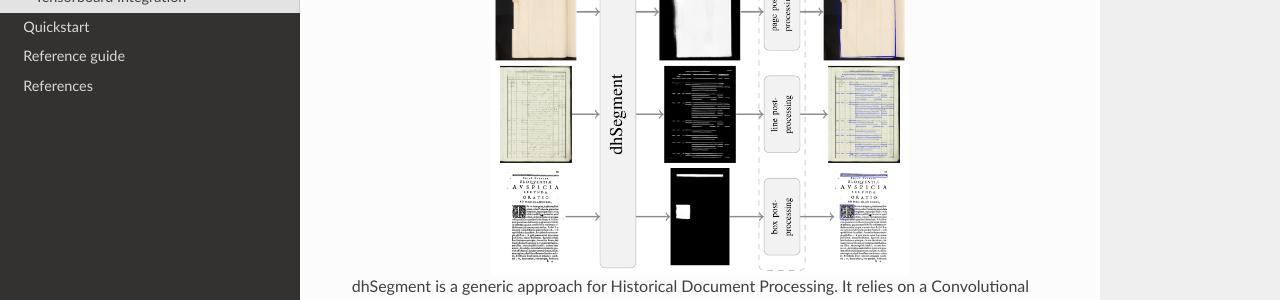
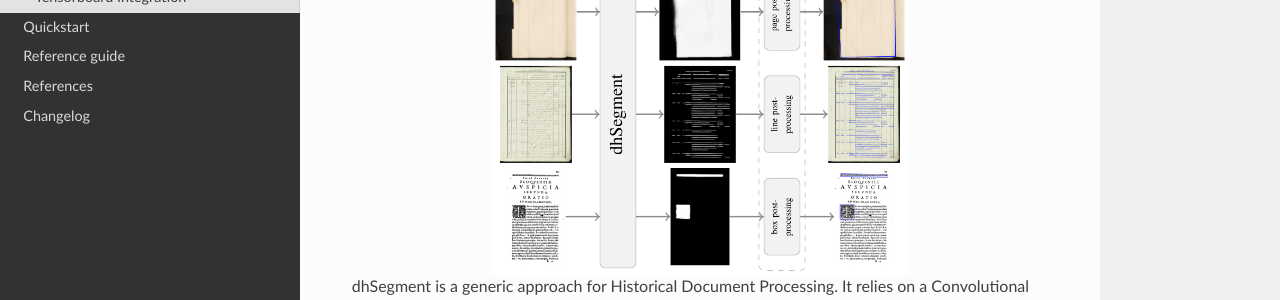
Before and after one commit to dhlab-epfl/dhSegment, a Sphinx documentation site: the page built from doc/intro/intro.rst, in a window 1280 px wide. Shown: the part 261-561 px from the top of the page. Built offline with Sphinx 7.4.7 and the Read the Docs theme 2.0.0, drawn with Linux system fonts in a browser that asks for light colours; cross-references to code outside the pages are shown as plain code.

Commit message:
formatting; added changelog file

```diff
--- /dev/null
+++ b/doc/changelog.rst
@@ -0,0 +1,5 @@
+=========
+Changelog
+=========
+
+TBC
--- a/doc/index.rst
+++ b/doc/index.rst
@@ -10,10 +8,11 @@ dhSegment : Generic framework for historical document processing
 .. toctree::
    :maxdepth: 1
 
-   intro
+   intro/intro
    start/index
    reference/index
    references
+   changelog
 
 **dhSegment** is a tool for Historical Document Processing. Its generic approach allows to segment regions and
 extract content from different type of documents. See some example of applications in the :ref:`usecases-label` section.
--- a/doc/intro.rst
+++ b/doc/intro/intro.rst
@@ -5,7 +5,7 @@ Introduction
 What is dhSegment?
 ------------------
 
-.. image:: ./_static/system.png
+.. image:: ../_static/system.png
     :width: 60 %
     :align: center
     :alt: dhSegment system
@@ -34,10 +34,10 @@ What sort of training data do I need?
 
 Each training sample consists in an image of a document and its corresponding parts to be predicted.
 
-.. image:: ./_static/cini_input.jpg
+.. image:: ../_static/cini_input.jpg
     :width: 45 %
     :alt: example image input
-.. image:: ./_static/cini_labels.jpg
+.. image:: ../_static/cini_labels.jpg
     :width: 45 %
     :alt: example label
 
@@ -57,7 +57,7 @@ Use cases
 Page Segmentation
 ^^^^^^^^^^^^^^^^^
 
-.. image:: ./_static/page.jpg
+.. image:: ../_static/page.jpg
     :width: 50 %
     :alt: page extraction use case
 
@@ -67,10 +67,10 @@ Dataset : READ-BAD :cite:`gruning2018read` annotated by :cite:`tensmeyer2017page
 Layout Analysis
 ^^^^^^^^^^^^^^^
 
-.. image:: ./_static/diva.jpg
+.. image:: ../_static/diva.jpg
     :width: 45 %
     :alt: diva use case
-.. image:: ./_static/diva_preds.png
+.. image:: ../_static/diva_preds.png
     :width: 45 %
     :alt: diva predictions use case
 
@@ -79,7 +79,7 @@ Dataset : DIVA-HisDB :cite:`simistira2016diva`.
 Ornament Extraction
 ^^^^^^^^^^^^^^^^^^^
 
-.. image:: ./_static/ornaments.jpg
+.. image:: ../_static/ornaments.jpg
     :width: 50 %
     :alt: ornaments use case
 
@@ -89,8 +89,8 @@ Dataset : BCU collection.
 Line Detection
 ^^^^^^^^^^^^^^
 
-.. image:: ./_static/cbad.jpg
-    :width: 50 %
+.. image:: ../_static/cbad.jpg
+    :width: 70 %
     :alt: line extraction use case
 
 Dataset : READ-BAD :cite:`gruning2018read`.
@@ -99,8 +99,8 @@ Dataset : READ-BAD :cite:`gruning2018read`.
 Document Segmentation
 ^^^^^^^^^^^^^^^^^^^^^
 
-.. image:: ./_static/cini.jpg
-    :width: 50 %
+.. image:: ../_static/cini.jpg
+    :width: 70 %
     :alt: cini photo collection extraction use case
 
 Dataset : Photo-collection from the Cini Foundation.
@@ -111,12 +111,12 @@ Tensorboard Integration
 The TensorBoard integration allows to visualize your TensorFlow graph, plot metrics
 and show the images and predictions during the execution of the graph.
 
-.. image:: ./_static/tensorboard_1.png
+.. image:: ../_static/tensorboard_1.png
     :width: 65 %
     :alt: tensorboard example 1
-.. image:: ./_static/tensorboard_2.png
+.. image:: ../_static/tensorboard_2.png
     :width: 65 %
     :alt: tensorboard example 2
-.. image:: ./_static/tensorboard_3.png
+.. image:: ../_static/tensorboard_3.png
     :width: 65 %
     :alt: tensorboard example 3
```
Also changed, not shown: other parts of doc/index.rst (+0 -2 lines), README.md (+2 -0 lines), 2 other files.
